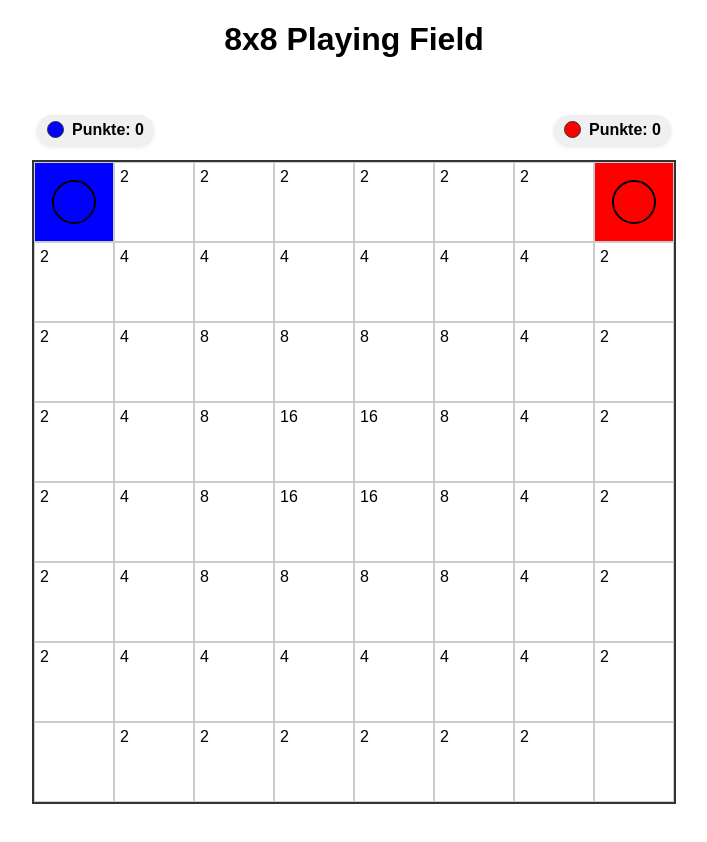
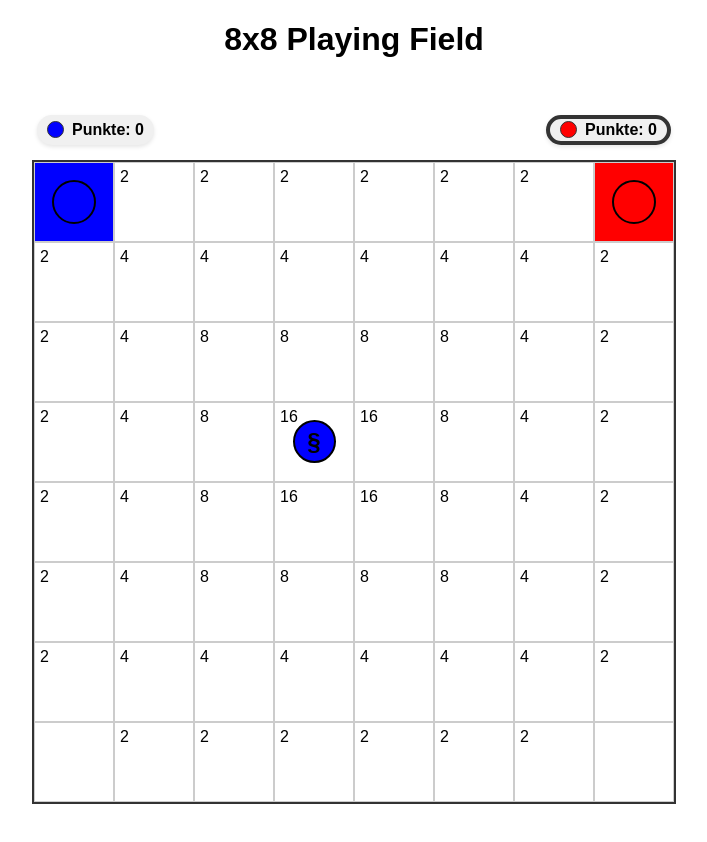
Before and after one commit to thommann/Winkeladvokat, an Angular app: page / in a window 1280 px wide. Both pictures are taken after a click on the button "Start Game". Shown: the top 842 px of the page, without its empty margins (286-993 px from the left). Built offline with nearby package versions, Linux system fonts and the light colour scheme.

Commit message:
Add cell selection functionality in the game grid
Introduce logic to track and highlight the currently selected cell. Updated cell component and services to manage selected state, aligning it with current player interactions.

```diff
--- a/src/app/cell/cell.model.ts
+++ b/src/app/cell/cell.model.ts
@@ -1,7 +1,6 @@
 import { Player } from '../player/player.model';
 
 export class Cell {
-  selected: boolean = false;
   value: number = 0;
   advocate?: Player = undefined;
   paragraphStone?: Player = undefined;
--- a/src/app/game/game.model.ts
+++ b/src/app/game/game.model.ts
@@ -4,6 +4,7 @@ export class Game {
   public playerCount = 0;
   public players: Player[] = [];
   public turnIndex: number = 0;
+  public selectedCell: number[] | undefined = undefined;
 
   constructor() {
   }
--- a/src/app/game/game.service.ts
+++ b/src/app/game/game.service.ts
@@ -38,13 +38,26 @@ export class GameService {
         }
 
         row.push({
-          selected: false,
           value: points,
           advocate: this.getStartingPlayer(i, j),
+          paragraphStone: i == 3 && j == 3 ? this.game.players[0] : undefined,
         } satisfies Cell);
       }
       this.grid.push(row);
     }
+  }
+
+  cellSelected(i: number, j: number): void {
+    const cell = this.grid[i][j]
+    const player = this.getCurrentPlayer();
+    if (cell.advocate?.color === player.color || cell.paragraphStone?.color === player.color) {
+      this.game.selectedCell = [i, j];
+      console.log(this.game.selectedCell)
+    }
+  }
+
+  getSelectedCell(): number[] | undefined {
+    return this.game.selectedCell;
   }
 
   getStartingPlayer(i: number, j: number): Player | undefined {
@@ -58,19 +71,12 @@ export class GameService {
     this.game.players = this.playerService.createPlayers(playerCount);
   }
 
-  getPlayerCount(): number {
-    return this.game.playerCount;
-  }
-
   getPlayers(): Player[] {
     return this.game.players;
   }
 
-  getNextPlayer(): Player {
-    if (this.game.turnIndex === this.game.playerCount) {
-      this.game.turnIndex = 0;
-    }
-    return this.game.players[this.game.turnIndex++];
+  getCurrentPlayer(): Player {
+    return this.game.players[this.game.turnIndex];
   }
 
   private setPlayerCount(playerCount: number): void {
--- a/src/app/playing-field/cell/cell.component.html
+++ b/src/app/playing-field/cell/cell.component.html
@@ -1,6 +1,6 @@
 <div
   class="cell"
-  [class.selected]="cellState.selected"
+  [class.selected]="isSelected"
   (click)="onClick()"
   [style]="{ 'background-color': backgroundColor }"
 >
--- a/src/app/playing-field/cell/cell.component.ts
+++ b/src/app/playing-field/cell/cell.component.ts
@@ -12,6 +12,7 @@ import {NgIf} from '@angular/common';
 export class CellComponent {
   @Input({ required: true }) cellState!: Cell;
   @Input() backgroundColor: string = "white"
+  @Input() isSelected: boolean = false;
 
   @Output() clicked = new EventEmitter<void>();
 
--- a/src/app/playing-field/playing-field.component.html
+++ b/src/app/playing-field/playing-field.component.html
@@ -34,6 +34,7 @@
           (clicked)="onCellClick(i, j)"
           [cellState]="grid[i][j]"
           [backgroundColor]="backgroundColor(i, j)"
+          [isSelected]="isCellSelected(i, j)"
         >
         </cell>
       </div>
--- a/src/app/playing-field/playing-field.component.ts
+++ b/src/app/playing-field/playing-field.component.ts
@@ -2,9 +2,7 @@ import { Component, OnInit } from '@angular/core';
 import {NgClass, NgForOf, NgIf} from '@angular/common';
 import { CellComponent } from './cell/cell.component';
 import { Player } from '../player/player.model';
-import { PlayerService } from '../player/player.service';
 import { Cell } from '../cell/cell.model';
-import {GridService} from '../grid/grid.service';
 import {GameService} from '../game/game.service';
 
 @Component({
@@ -35,21 +33,21 @@ export class PlayingFieldComponent implements OnInit {
 
   backgroundColor(i: number, j: number): string {
     const player = this.gameService.getStartingPlayer(i, j);
-    console.log(i, j, player)
     return player?.color ?? '#fff';
   }
 
+  isCellSelected(i: number, j: number): boolean {
+    const selectedCell = this.gameService.getSelectedCell();
+    return selectedCell !== undefined && selectedCell[0] === i && selectedCell[1] === j;
+  }
+
   onCellClick(row: number, col: number): void {
-    console.log(`Cell clicked: Row ${row}, Column ${col}`);
-    // Implement your click logic here
-
-    // Example: toggle a value
-    this.grid[row][col].selected = !this.grid[row][col].selected;
+    this.gameService.cellSelected(row, col)
   }
 
   getPsCounterClass(player: Player): string {
-    const nextPlayer = this.gameService.getNextPlayer();
-    if(player.color === nextPlayer?.color) {
+    const currentPlayer = this.gameService.getCurrentPlayer();
+    if(player.color === currentPlayer?.color) {
       return 'ps-counter-active'
     }
     return 'ps-counter'
```
